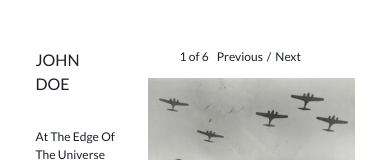
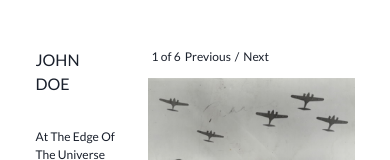
Before and after one commit to Yeshwanthyk/pinckers-template, a Next.js app: page /projects/at-the-edge-of-the-universe in a window 390 px wide. Shown: the top 160 px of the page. Built offline with nearby package versions, Linux system fonts and the light colour scheme.

Commit message:
Fix design for iphone SE

```diff
--- a/src/components/PhotoCounter.js
+++ b/src/components/PhotoCounter.js
@@ -15,7 +15,7 @@ const PhotoCounter = ({ imageNum, photoIndex, setphotoIndex }) => {
   };
   return (
     <Flex mb={2}>
-      <Box mr={2} ml={8} fontSize={['xs']}>{`${
+      <Box mr={[1, 2, 2]} ml={[1, 8, 9]} fontSize={['xs']}>{`${
         photoIndex + 1
       } of ${imageNum}`}</Box>
       <Box as="button" mr={1} fontSize={['xs']} onClick={prevImage}>
```
